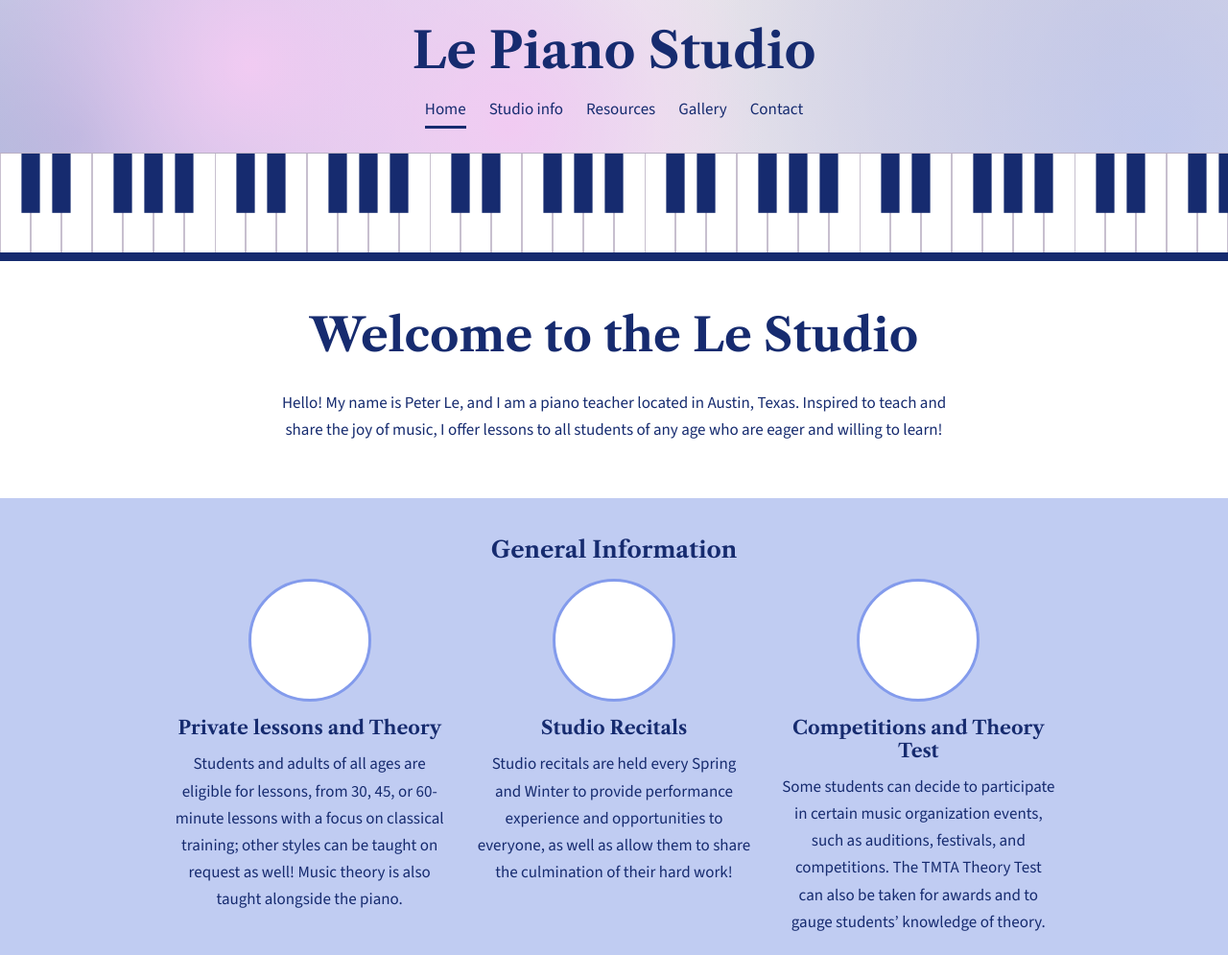
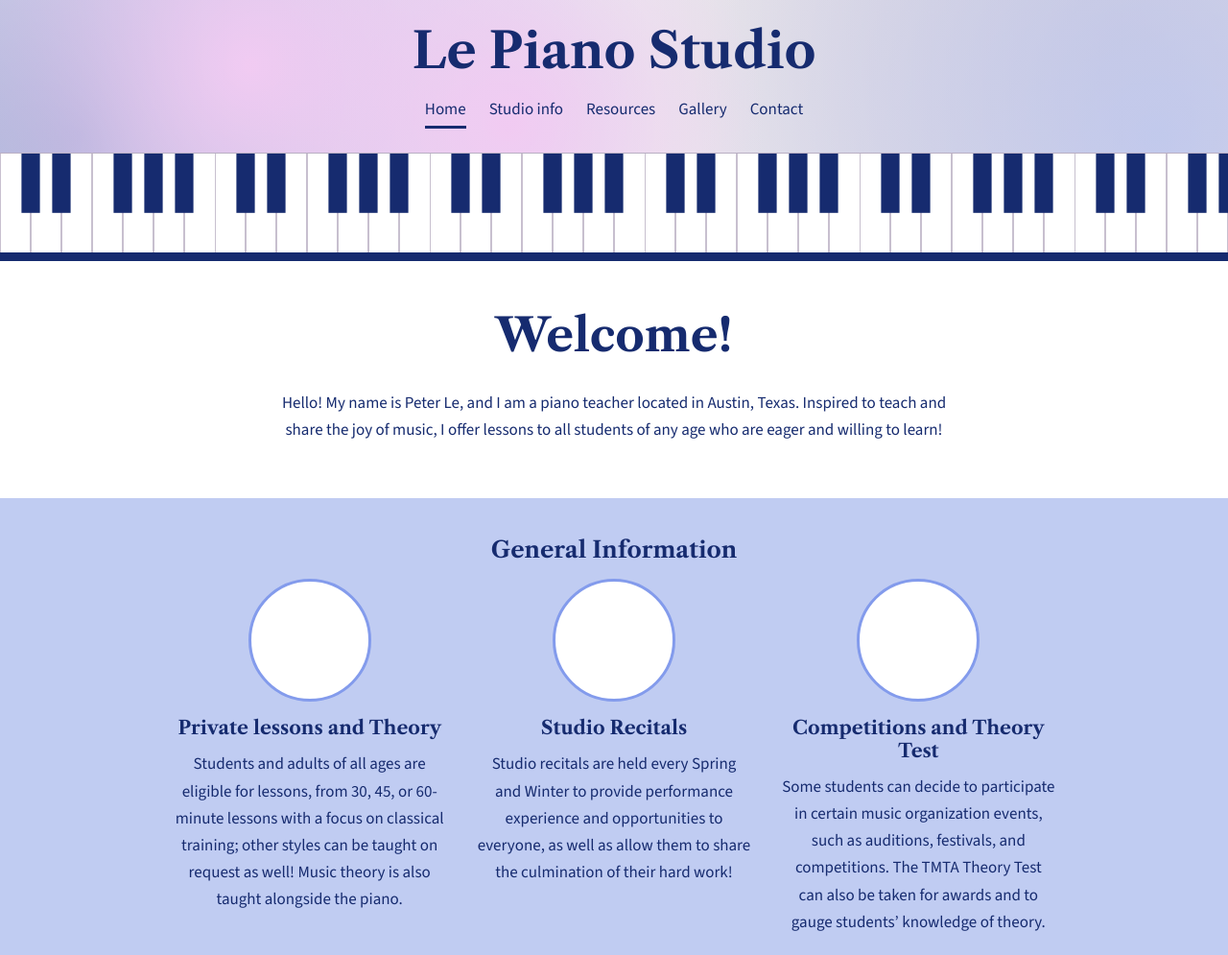
Before and after one commit to ptr300/lepianostudio, a plain HTML site: page index.html in a window 1280 px wide. Shown: the top 995 px of the page at 96% size. Drawn offline with nearby package versions, Linux system fonts and the light colour scheme.

Commit message:
Update index.html

```diff
--- a/index.html
+++ b/index.html
@@ -15,7 +15,7 @@
 <main>
 <section class="hero"><div class="wrap">
 <!-- EDIT: change the text between the tags below -->
-<h1>Welcome to the Le Studio</h1>
+<h1>Welcome!</h1>
 <p>Hello! My name is Peter Le, and I am a piano teacher located in Austin, Texas. Inspired to teach and share the joy of music, I offer lessons to all students of any age who are eager and willing to learn!</p>
 </div></section>
 
```
